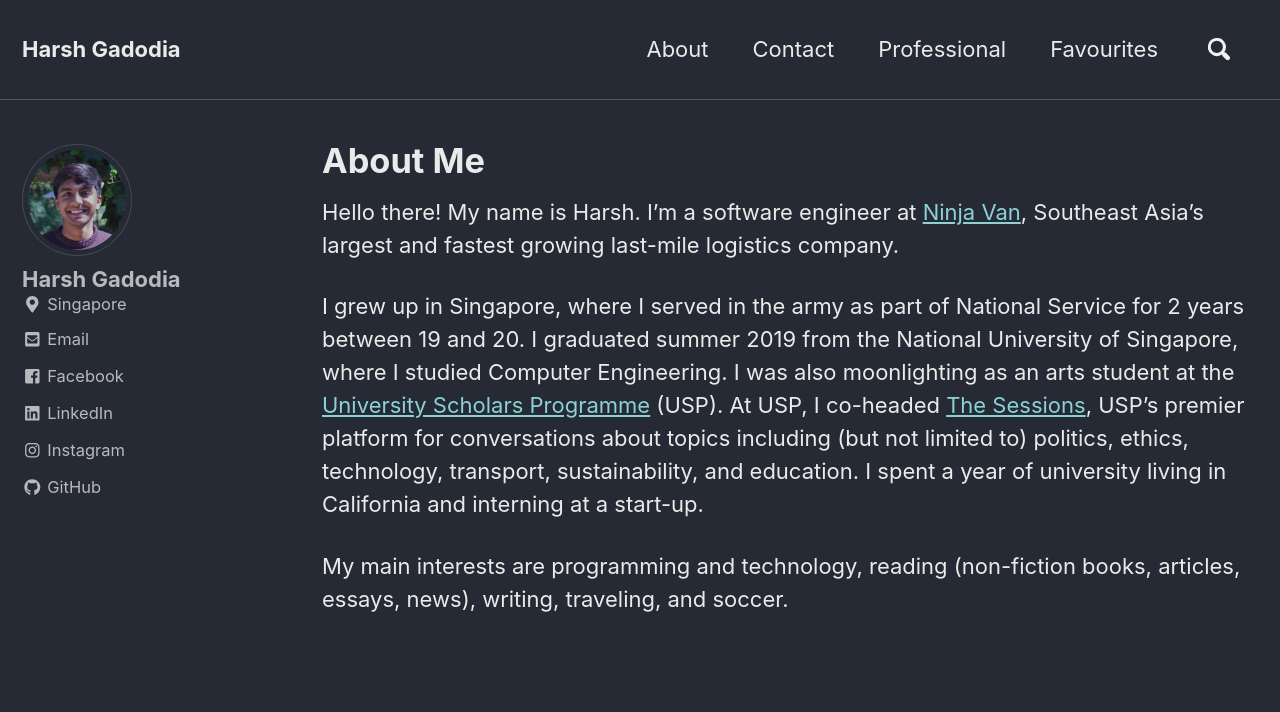
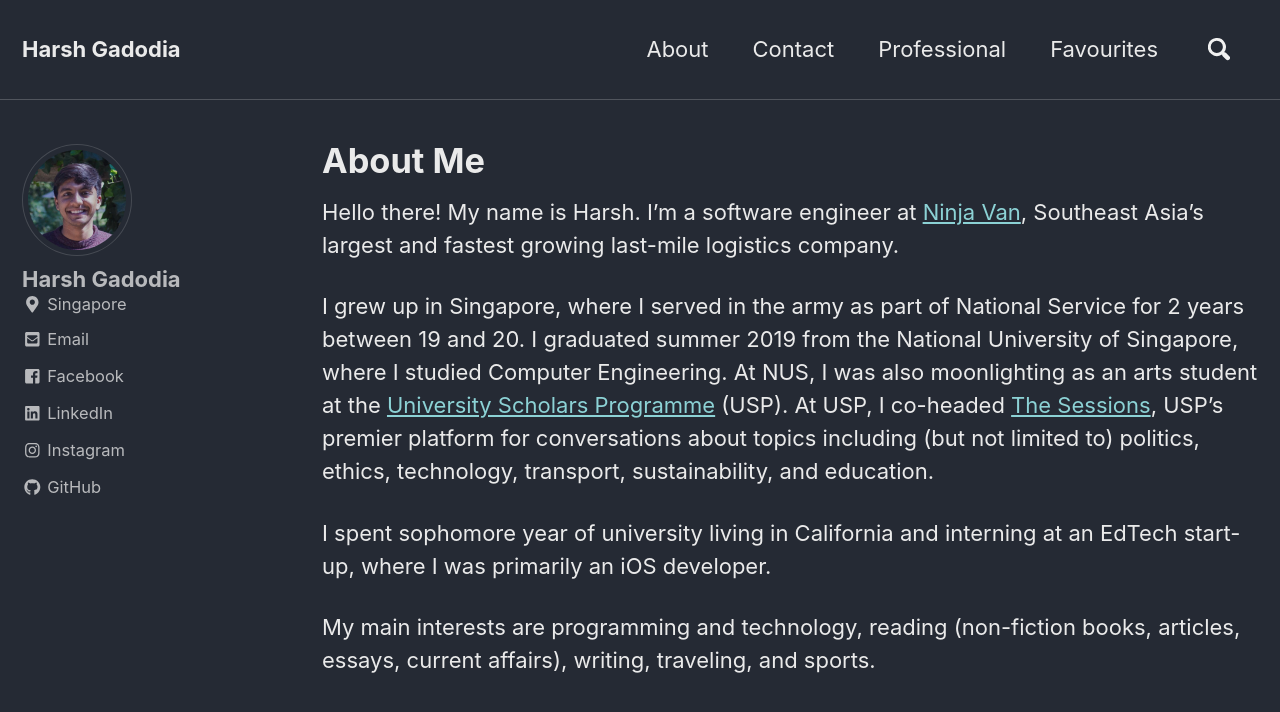
Before and after one commit to harshgadodia/harshgadodia, a Jekyll site: the page built from _pages/about.md, in a window 1280 px wide and 900 px high. Shown: the top 712 px of the window. Built offline with Jekyll 4.4.1, drawn with Linux system fonts in a browser that asks for light colours; nearby versions of some CDN libraries.

Commit message:
update about page

```diff
--- a/_pages/about.md
+++ b/_pages/about.md
@@ -15,6 +15,8 @@ classes: wide
 
 Hello there! My name is Harsh. I'm a software engineer at [Ninja Van](https://www.ninjavan.co), Southeast Asia's largest and fastest growing last-mile logistics company.
 
-I grew up in Singapore, where I served in the army as part of National Service for 2 years between 19 and 20. I graduated summer 2019 from the National University of Singapore, where I studied Computer Engineering. I was also moonlighting as an arts student at the [University Scholars Programme](http://www.usp.nus.edu.sg) (USP). At USP, I co-headed [The Sessions](http://www.usp.nus.edu.sg/life-at-usp/interest-groups/239-the-sessions), USP's premier platform for conversations about topics including (but not limited to) politics, ethics, technology, transport, sustainability, and education. I spent a year of university living in California and interning at a start-up.
+I grew up in Singapore, where I served in the army as part of National Service for 2 years between 19 and 20. I graduated summer 2019 from the National University of Singapore, where I studied Computer Engineering. At NUS, I was also moonlighting as an arts student at the [University Scholars Programme](http://www.usp.nus.edu.sg) (USP). At USP, I co-headed [The Sessions](http://www.usp.nus.edu.sg/life-at-usp/interest-groups/239-the-sessions), USP's premier platform for conversations about topics including (but not limited to) politics, ethics, technology, transport, sustainability, and education.
 
-My main interests are programming and technology, reading (non-fiction books, articles, essays, news), writing, traveling, and soccer.
+I spent sophomore year of university living in California and interning at an EdTech start-up, where I was primarily an iOS developer.
+
+My main interests are programming and technology, reading (non-fiction books, articles, essays, current affairs), writing, traveling, and sports.
```
